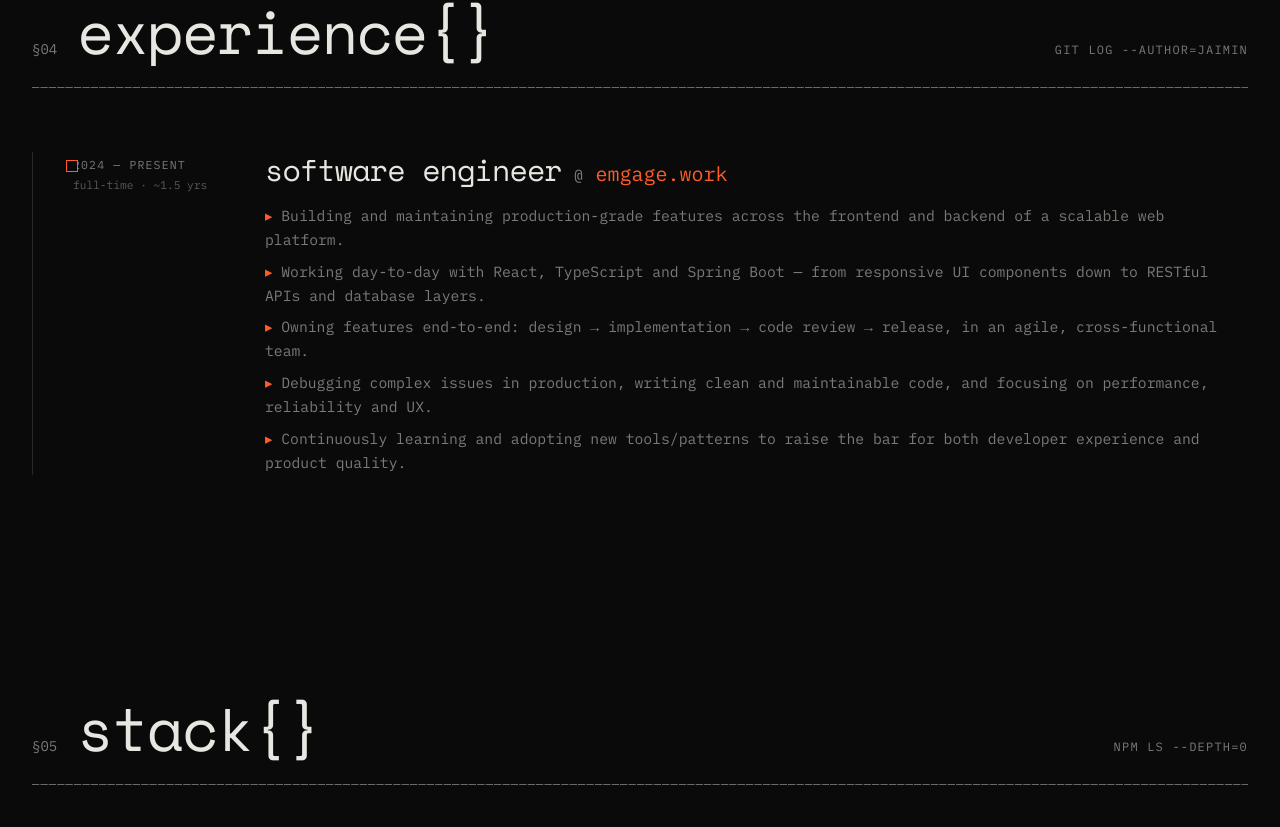
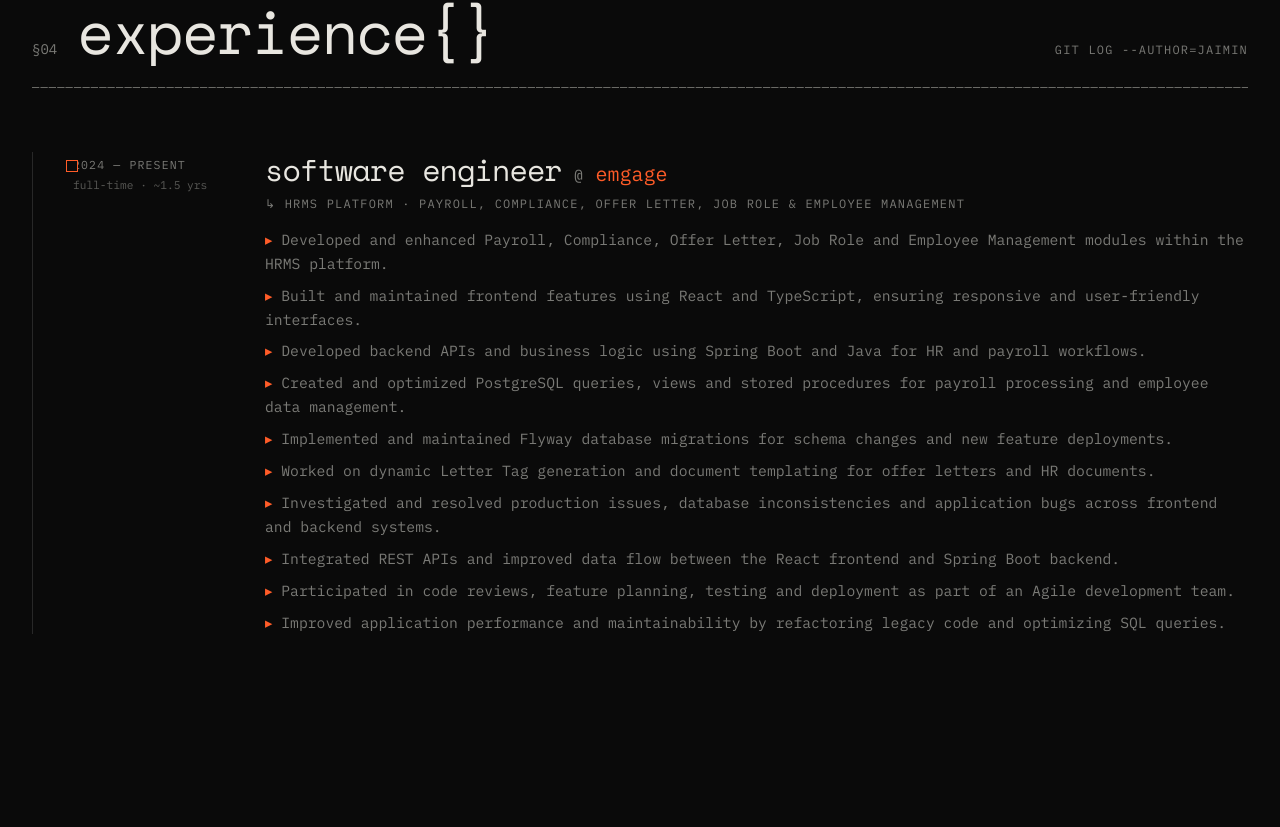
Before and after one commit to jaimin1503/jaimin-s-portfolio, a React (Vite) app: page / in a window 1280 px wide. Shown: the part 2933-3760 px from the top of the page. Built offline with nearby package versions, Linux system fonts and the light colour scheme.

Commit message:
auto-commit for 97b4d9a8-b1ff-4659-9f2e-36e01334b4de

```diff
--- a/src/sections/Experience.jsx
+++ b/src/sections/Experience.jsx
@@ -2,16 +2,23 @@ import Section from "../components/Section";
 
 const roles = [
   {
-    org: "emgage.work",
+    org: "emgage",
     role: "software engineer",
     period: "2024 — present",
     location: "full-time · ~1.5 yrs",
+    focus:
+      "HRMS platform · Payroll, Compliance, Offer Letter, Job Role & Employee Management",
     bullets: [
-      "Building and maintaining production-grade features across the frontend and backend of a scalable web platform.",
-      "Working day-to-day with React, TypeScript and Spring Boot — from responsive UI components down to RESTful APIs and database layers.",
-      "Owning features end-to-end: design → implementation → code review → release, in an agile, cross-functional team.",
-      "Debugging complex issues in production, writing clean and maintainable code, and focusing on performance, reliability and UX.",
-      "Continuously learning and adopting new tools/patterns to raise the bar for both developer experience and product quality.",
+      "Developed and enhanced Payroll, Compliance, Offer Letter, Job Role and Employee Management modules within the HRMS platform.",
+      "Built and maintained frontend features using React and TypeScript, ensuring responsive and user-friendly interfaces.",
+      "Developed backend APIs and business logic using Spring Boot and Java for HR and payroll workflows.",
+      "Created and optimized PostgreSQL queries, views and stored procedures for payroll processing and employee data management.",
+      "Implemented and maintained Flyway database migrations for schema changes and new feature deployments.",
+      "Worked on dynamic Letter Tag generation and document templating for offer letters and HR documents.",
+      "Investigated and resolved production issues, database inconsistencies and application bugs across frontend and backend systems.",
+      "Integrated REST APIs and improved data flow between the React frontend and Spring Boot backend.",
+      "Participated in code reviews, feature planning, testing and deployment as part of an Agile development team.",
+      "Improved application performance and maintainability by refactoring legacy code and optimizing SQL queries.",
     ],
   },
 ];
@@ -53,6 +60,11 @@ export default function Experience() {
                     {r.org}
                   </span>
                 </div>
+                {r.focus && (
+                  <div className="mt-2 text-[0.72rem] md:text-xs uppercase tracking-widest text-muted">
+                    ↳ {r.focus}
+                  </div>
+                )}
                 <ul className="mt-4 space-y-2 text-sm md:text-[0.92rem] text-muted leading-relaxed">
                   {r.bullets.map((b, k) => (
                     <li key={k} className="prompt">
--- a/src/sections/Skills.jsx
+++ b/src/sections/Skills.jsx
@@ -11,7 +11,7 @@ const groups = [
   },
   {
     key: "data & infra",
-    items: ["postgres", "mongodb", "redis", "docker", "nginx", "vercel", "aws"],
+    items: ["postgres", "flyway", "mongodb", "redis", "docker", "nginx", "vercel", "aws"],
   },
   {
     key: "tools",
```
